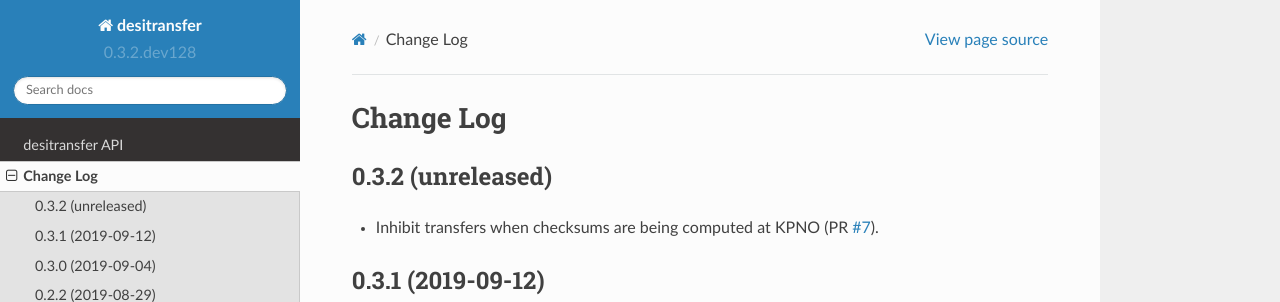
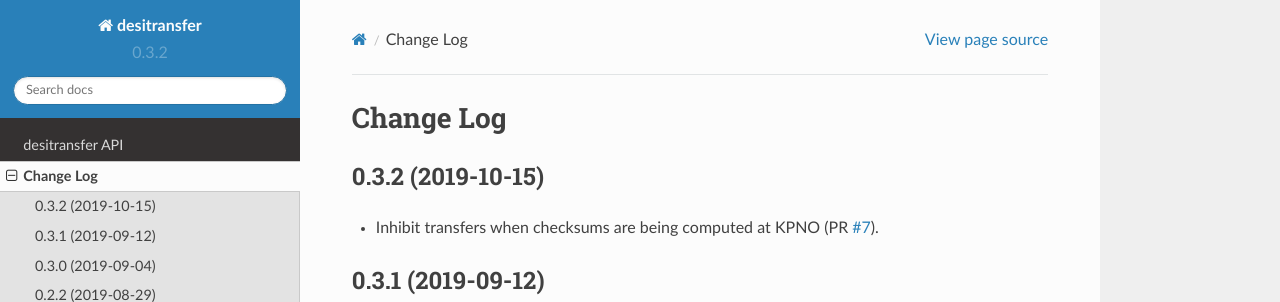
Before and after one commit to desihub/desitransfer, a Sphinx documentation site: the page built from doc/changes.rst, in a window 1280 px wide and 1198 px high. Shown: the top 302 px of the window. Built offline with Sphinx 7.4.7 and the Read the Docs theme 2.0.0, drawn with Linux system fonts in a browser that asks for light colours.

Commit message:
preparing for next tag

```diff
--- a/doc/changes.rst
+++ b/doc/changes.rst
@@ -2,7 +2,7 @@
 Change Log
 ==========
 
-0.3.2 (unreleased)
+0.3.2 (2019-10-15)
 ------------------
 
 * Inhibit transfers when checksums are being computed at KPNO (PR `#7`_).
--- a/py/desitransfer/_version.py
+++ b/py/desitransfer/_version.py
@@ -1 +1 @@
-__version__ = '0.3.2.dev128'
+__version__ = '0.3.2'
```
